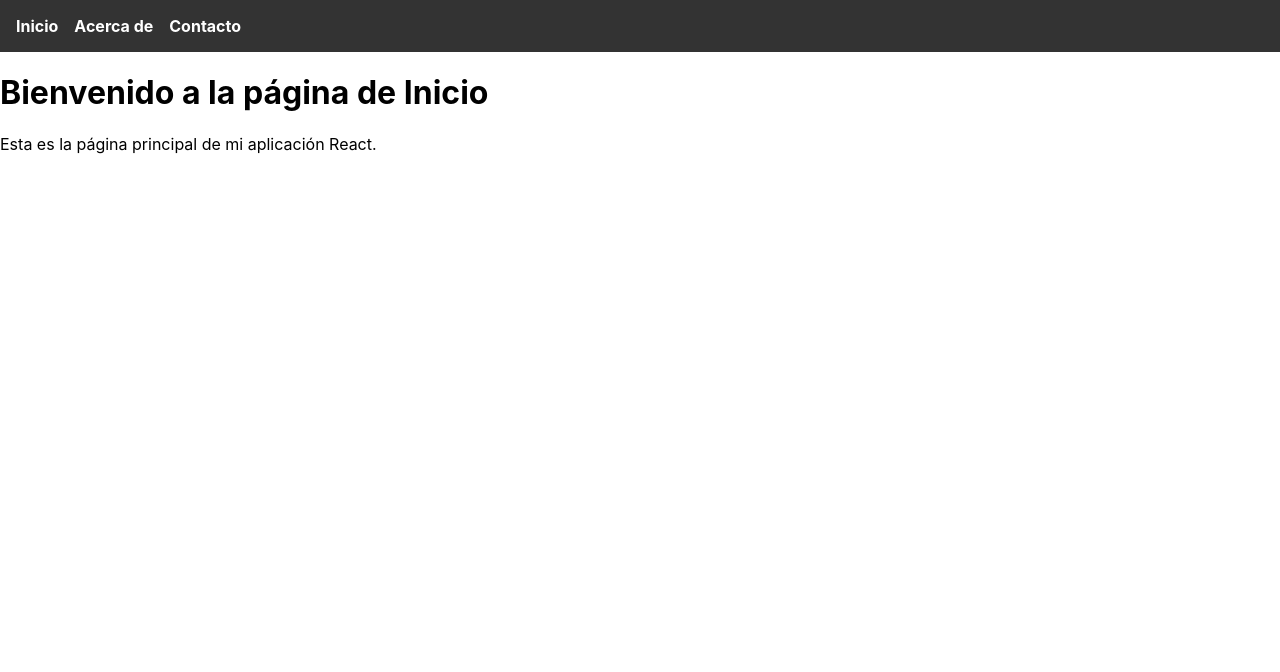
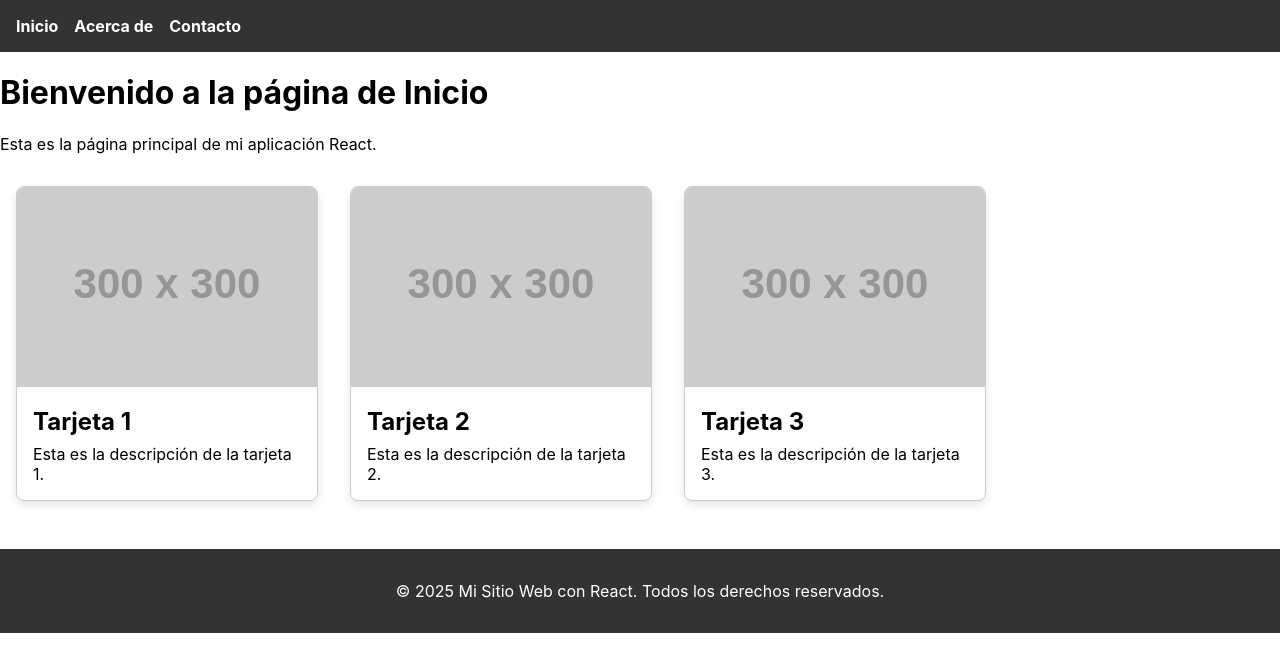
Before and after one commit to jadm2907/mi-primer-proyecto-react, a React (Create React App) app: page / in a window 1280 px wide. Shown: the top 672 px of the page. Built offline with nearby package versions, Linux system fonts and the light colour scheme.

Commit message:
Agregados componentes Card, Carousel y formulario funcional

```diff
--- a/package.json
+++ b/package.json
@@ -12,6 +12,7 @@
     "postcss": "^8.5.3",
     "react": "^19.0.0",
     "react-dom": "^19.0.0",
+    "react-responsive-carousel": "^3.2.23",
     "react-router-dom": "^7.3.0",
     "react-scripts": "^5.0.1",
     "tailwindcss": "^4.0.12",
--- a/src/App.js
+++ b/src/App.js
@@ -16,6 +16,7 @@ function App() {
         <Route path="/about" element={<About />} />
         <Route path="/contact" element={<Contact />} />
       </Routes>
+      <Footer />
     </Router>
   );
 }
--- /dev/null
+++ b/src/components/Card.css
@@ -0,0 +1,26 @@
+.card {
+    border: 1px solid #ccc;
+    border-radius: 8px;
+    overflow: hidden;
+    width: 300px;
+    margin: 1rem;
+    box-shadow: 0 4px 8px rgba(0, 0, 0, 0.1);
+  }
+
+  .card-image {
+    width: 100%;
+    height: 200px;
+    object-fit: cover;
+  }
+
+  .card-content {
+    padding: 1rem;
+  }
+
+  .card-content h2 {
+    margin: 0 0 0.5rem 0;
+  }
+
+  .card-content p {
+    margin: 0;
+  }
--- /dev/null
+++ b/src/components/Card.js
@@ -0,0 +1,16 @@
+import React from 'react';
+import './Card.css'; // Archivo de estilos para el componente
+
+const Card = ({ title, description, imageUrl }) => {
+  return (
+    <div className="card">
+      <img src={imageUrl} alt={title} className="card-image" />
+      <div className="card-content">
+        <h2>{title}</h2>
+        <p>{description}</p>
+      </div>
+    </div>
+  );
+};
+
+export default Card;
--- /dev/null
+++ b/src/components/Carousel.js
@@ -0,0 +1,24 @@
+import React from 'react';
+import { Carousel } from 'react-responsive-carousel';
+import 'react-responsive-carousel/lib/styles/carousel.min.css'; // Estilos del carrusel
+
+const MyCarousel = () => {
+  return (
+    <Carousel>
+      <div>
+        <img src="https://via.placeholder.com/800x400" alt="Imagen 1" />
+        <p className="legend">Leyenda de la imagen 1</p>
+      </div>
+      <div>
+        <img src="https://via.placeholder.com/800x400" alt="Imagen 2" />
+        <p className="legend">Leyenda de la imagen 2</p>
+      </div>
+      <div>
+        <img src="https://via.placeholder.com/800x400" alt="Imagen 3" />
+        <p className="legend">Leyenda de la imagen 3</p>
+      </div>
+    </Carousel>
+  );
+};
+
+export default MyCarousel;
--- a/src/components/pages/Contact.js
+++ b/src/components/pages/Contact.js
@@ -1,24 +1,58 @@
-import React from 'react';
+import React, { useState } from 'react';
 
 const Contact = () => {
+  const [formData, setFormData] = useState({
+    name: '',
+    email: '',
+    message: '',
+  });
+
+  const handleChange = (e) => {
+    const { name, value } = e.target;
+    setFormData({ ...formData, [name]: value });
+  };
+
+  const handleSubmit = (e) => {
+    e.preventDefault();
+    alert(`Gracias, ${formData.name}. Tu mensaje ha sido enviado.`);
+    setFormData({ name: '', email: '', message: '' }); // Limpiar el formulario
+  };
+
   return (
     <div>
       <h1>Contacto</h1>
       <p>Puedes contactarnos a través del siguiente formulario:</p>
-      <form>
+      <form onSubmit={handleSubmit}>
         <label>
           Nombre:
-          <input type="text" name="name" />
+          <input
+            type="text"
+            name="name"
+            value={formData.name}
+            onChange={handleChange}
+            required
+          />
         </label>
         <br />
         <label>
           Email:
-          <input type="email" name="email" />
+          <input
+            type="email"
+            name="email"
+            value={formData.email}
+            onChange={handleChange}
+            required
+          />
         </label>
         <br />
         <label>
           Mensaje:
-          <textarea name="message" />
+          <textarea
+            name="message"
+            value={formData.message}
+            onChange={handleChange}
+            required
+          />
         </label>
         <br />
         <button type="submit">Enviar</button>
--- a/src/components/pages/Home.js
+++ b/src/components/pages/Home.js
@@ -1,10 +1,29 @@
 import React from 'react';
+import Card from '../Card';
+import MyCarousel from '../Carousel';
 
 const Home = () => {
   return (
     <div>
       <h1>Bienvenido a la página de Inicio</h1>
       <p>Esta es la página principal de mi aplicación React.</p>
+      <div style={{ display: 'flex', flexWrap: 'wrap' }}>
+        <Card
+          title="Tarjeta 1"
+          description="Esta es la descripción de la tarjeta 1."
+          imageUrl="https://via.placeholder.com/300"
+        />
+        <Card
+          title="Tarjeta 2"
+          description="Esta es la descripción de la tarjeta 2."
+          imageUrl="https://via.placeholder.com/300"
+        />
+        <Card
+          title="Tarjeta 3"
+          description="Esta es la descripción de la tarjeta 3."
+          imageUrl="https://via.placeholder.com/300"
+        />
+      </div>
     </div>
   );
 };
```
Also changed, not shown: 1 other file (tests, documents, lock files or other folders).
